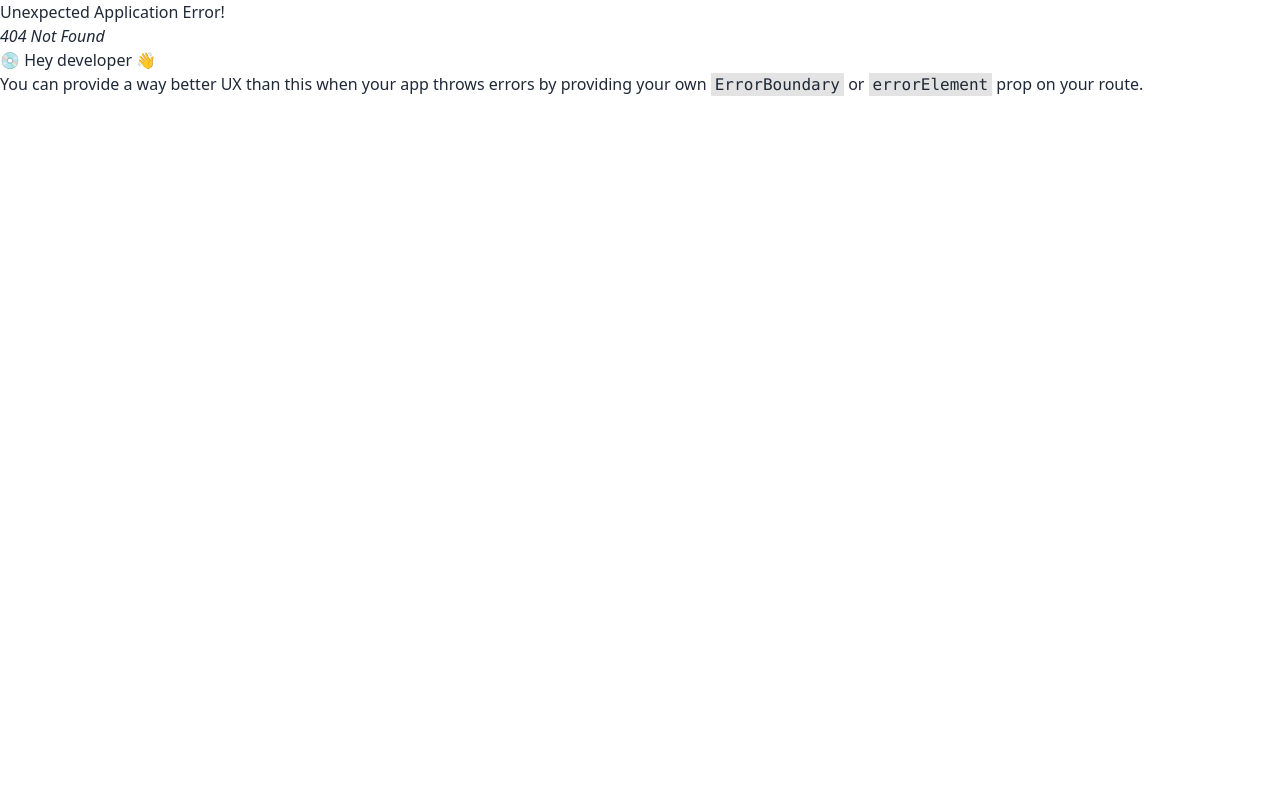
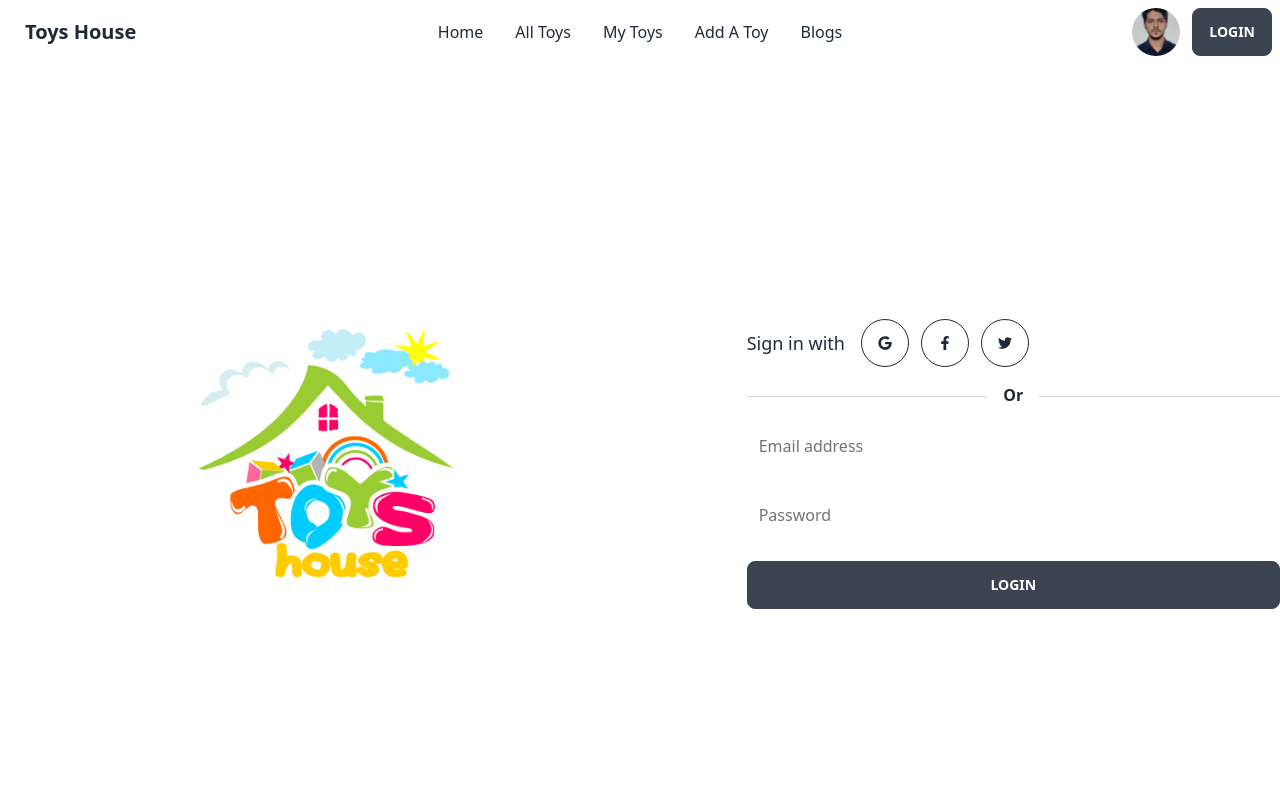
Before and after one commit to Shahriar1212/toy-house-client, a React (Vite) app in the folder toys-house-client/: page /login in a window 1280 px wide. Before the commit this address had no page. Shown: the top 800 px of the page. Built offline with nearby package versions, Linux system fonts and the light colour scheme.

Commit message:
login page design

```diff
--- a/toys-house-client/package.json
+++ b/toys-house-client/package.json
@@ -15,6 +15,7 @@
     "match-sorter": "^6.3.1",
     "react": "^18.2.0",
     "react-dom": "^18.2.0",
+    "react-icons": "^4.8.0",
     "react-router-dom": "^6.11.2",
     "sort-by": "^1.2.0"
   },
--- a/toys-house-client/src/Components/Header/Header.jsx
+++ b/toys-house-client/src/Components/Header/Header.jsx
@@ -43,7 +43,7 @@ const Header = () => {
                         <img src={ava} />
                     </div>
                 </div>
-                <a className="btn">Login</a>
+                <Link className="btn" to='/login'>Login</Link>
             </div>
 
         </div>
--- /dev/null
+++ b/toys-house-client/src/Components/Login/Login.jsx
@@ -0,0 +1,89 @@
+import logo from '../../assets/logo1.png'
+
+import { FaGoogle } from "react-icons/fa";
+import { FaFacebookF } from "react-icons/fa";
+import { FaTwitter } from "react-icons/fa";
+
+const Login = () => {
+    return (
+        <div>
+            <section className="h-screen">
+                <div className="h-full">
+                    <div
+                        className="g-6 flex h-full flex-wrap items-center justify-center lg:justify-between">
+                        <div
+                            className="shrink-1 mb-12 grow-0 basis-auto md:mb-0 md:w-9/12 md:shrink-0 lg:w-6/12 xl:w-6/12">
+                            <img
+                                src={logo}
+                                className="w-full"
+                                alt="Sample image" />
+                        </div>
+
+                        <div className="mb-12 md:mb-0 md:w-8/12 lg:w-5/12 xl:w-5/12">
+                            <form>
+                                <div
+                                    className="flex flex-row items-center justify-center lg:justify-start">
+                                    <p className="mb-0 mr-4 text-lg">Sign in with</p>
+
+
+                                    <button className='btn btn-circle btn-outline mr-3'><FaGoogle></FaGoogle></button>
+                                    <button className='btn btn-circle btn-outline mr-3'><FaFacebookF></FaFacebookF></button>
+                                    <button className='btn btn-circle btn-outline mr-3'><FaTwitter></FaTwitter></button>
+
+
+
+
+
+                                </div>
+
+                                <div
+                                    className="my-4 flex items-center before:mt-0.5 before:flex-1 before:border-t before:border-neutral-300 after:mt-0.5 after:flex-1 after:border-t after:border-neutral-300">
+                                    <p
+                                        className="mx-4 mb-0 text-center font-semibold dark:text-white">
+                                        Or
+                                    </p>
+                                </div>
+
+                                <div className="relative mb-6" data-te-input-wrapper-init>
+                                    <input
+                                        type="text"
+                                        className="peer block min-h-[auto] w-full rounded border-0 bg-transparent px-3 py-[0.32rem] leading-[2.15] outline-none transition-all duration-200 ease-linear focus:placeholder:opacity-100 data-[te-input-state-active]:placeholder:opacity-100 motion-reduce:transition-none dark:text-neutral-200 dark:placeholder:text-neutral-200 [&:not([data-te-input-placeholder-active])]:placeholder:opacity-0"
+                                        id="exampleFormControlInput2"
+                                        placeholder="Email address" />
+                                    <label
+                                        htmlFor="exampleFormControlInput2"
+                                        className="pointer-events-none absolute left-3 top-0 mb-0 max-w-[90%] origin-[0_0] truncate pt-[0.37rem] leading-[2.15] text-neutral-500 transition-all duration-200 ease-out peer-focus:-translate-y-[1.15rem] peer-focus:scale-[0.8] peer-focus:text-primary peer-data-[te-input-state-active]:-translate-y-[1.15rem] peer-data-[te-input-state-active]:scale-[0.8] motion-reduce:transition-none dark:text-neutral-200 dark:peer-focus:text-primary"
+                                    >Email address
+                                    </label>
+                                </div>
+
+                                <div className="relative mb-6" data-te-input-wrapper-init>
+                                    <input
+                                        type="password"
+                                        className="peer block min-h-[auto] w-full rounded border-0 bg-transparent px-3 py-[0.32rem] leading-[2.15] outline-none transition-all duration-200 ease-linear focus:placeholder:opacity-100 data-[te-input-state-active]:placeholder:opacity-100 motion-reduce:transition-none dark:text-neutral-200 dark:placeholder:text-neutral-200 [&:not([data-te-input-placeholder-active])]:placeholder:opacity-0"
+                                        id="exampleFormControlInput22"
+                                        placeholder="Password" />
+                                    <label
+                                        htmlFor="exampleFormControlInput22"
+                                        className="pointer-events-none absolute left-3 top-0 mb-0 max-w-[90%] origin-[0_0] truncate pt-[0.37rem] leading-[2.15] text-neutral-500 transition-all duration-200 ease-out peer-focus:-translate-y-[1.15rem] peer-focus:scale-[0.8] peer-focus:text-primary peer-data-[te-input-state-active]:-translate-y-[1.15rem] peer-data-[te-input-state-active]:scale-[0.8] motion-reduce:transition-none dark:text-neutral-200 dark:peer-focus:text-primary"
+                                    >Password
+                                    </label>
+                                </div>
+
+
+
+                                <div className="text-center lg:text-left">
+                                    <button className="btn w-full">Login</button>
+
+
+                                </div>
+                            </form>
+                        </div>
+                    </div>
+                </div>
+            </section>
+        </div>
+    );
+};
+
+export default Login;
--- a/toys-house-client/src/main.jsx
+++ b/toys-house-client/src/main.jsx
@@ -8,6 +8,7 @@ import {
 } from "react-router-dom";
 import Main from './Components/Layout/Main.jsx';
 import Home from './Components/Home/Home.jsx';
+import Login from './Components/Login/Login.jsx';
 
 
 const router = createBrowserRouter([
@@ -18,13 +19,19 @@ const router = createBrowserRouter([
       {
         path: "/",
         element: <Home></Home>
+      },
+      {
+        path: "/login",
+        element: <Login></Login>
       }
     ]
   },
 ]);
 
 ReactDOM.createRoot(document.getElementById('root')).render(
-  <React.StrictMode>
-    <RouterProvider router={router} />
-  </React.StrictMode>,
+  <div className='max-w-7xl mx-auto'>
+    <React.StrictMode>
+        <RouterProvider router={router} />
+    </React.StrictMode>,
+  </div>
 )
```
Also changed, not shown: toys-house-client/src/assets/logo1.png (added), 1 other file (tests, documents, lock files or other folders).
